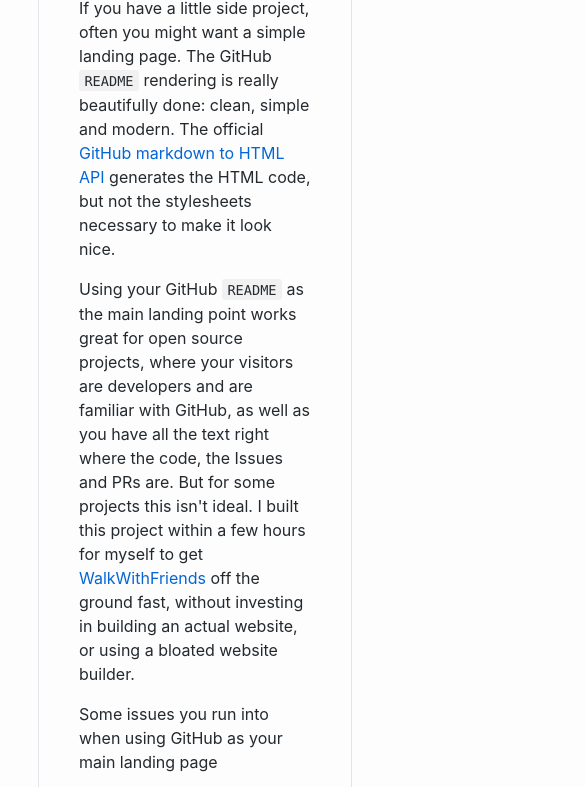
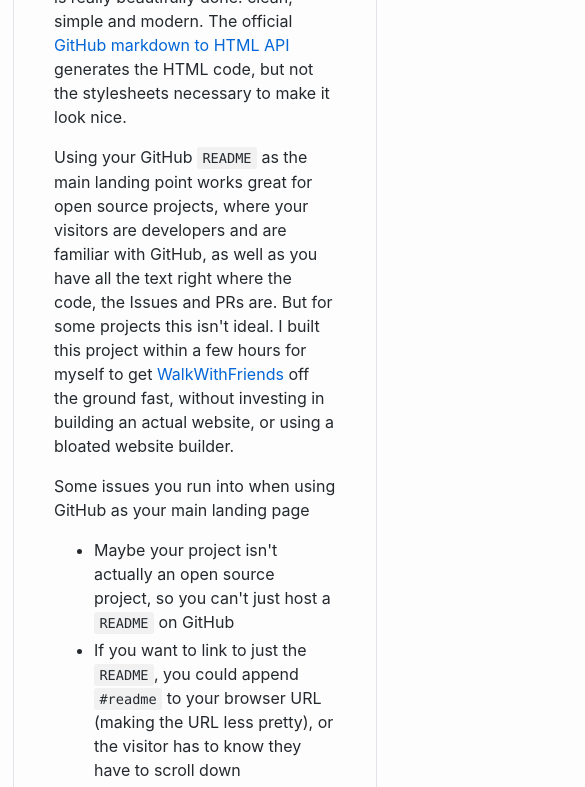
Before and after one commit to KrauseFx/markdown-to-html-github-style, a plain HTML site: page index.html in a window 390 px wide. Shown: the part 629-1416 px from the top of the page, 585 px wide, since content can reach past the window. Drawn offline with Linux system fonts and the light colour scheme.

Commit message:
Tweak mobile design

```diff
--- a/index.html
+++ b/index.html
@@ -142,6 +142,12 @@
   font-feature-settings: "kern" 1;
   font-kerning: normal;
   padding: 30px;
+}
+
+@media only screen and (max-width: 600px) {
+  body {
+    padding: 5px;
+  }
 }
 
 body > #content {
--- a/style.css
+++ b/style.css
@@ -9,6 +9,12 @@
   font-feature-settings: "kern" 1;
   font-kerning: normal;
   padding: 30px;
+}
+
+@media only screen and (max-width: 600px) {
+  body {
+    padding: 5px;
+  }
 }
 
 body > #content {
```
